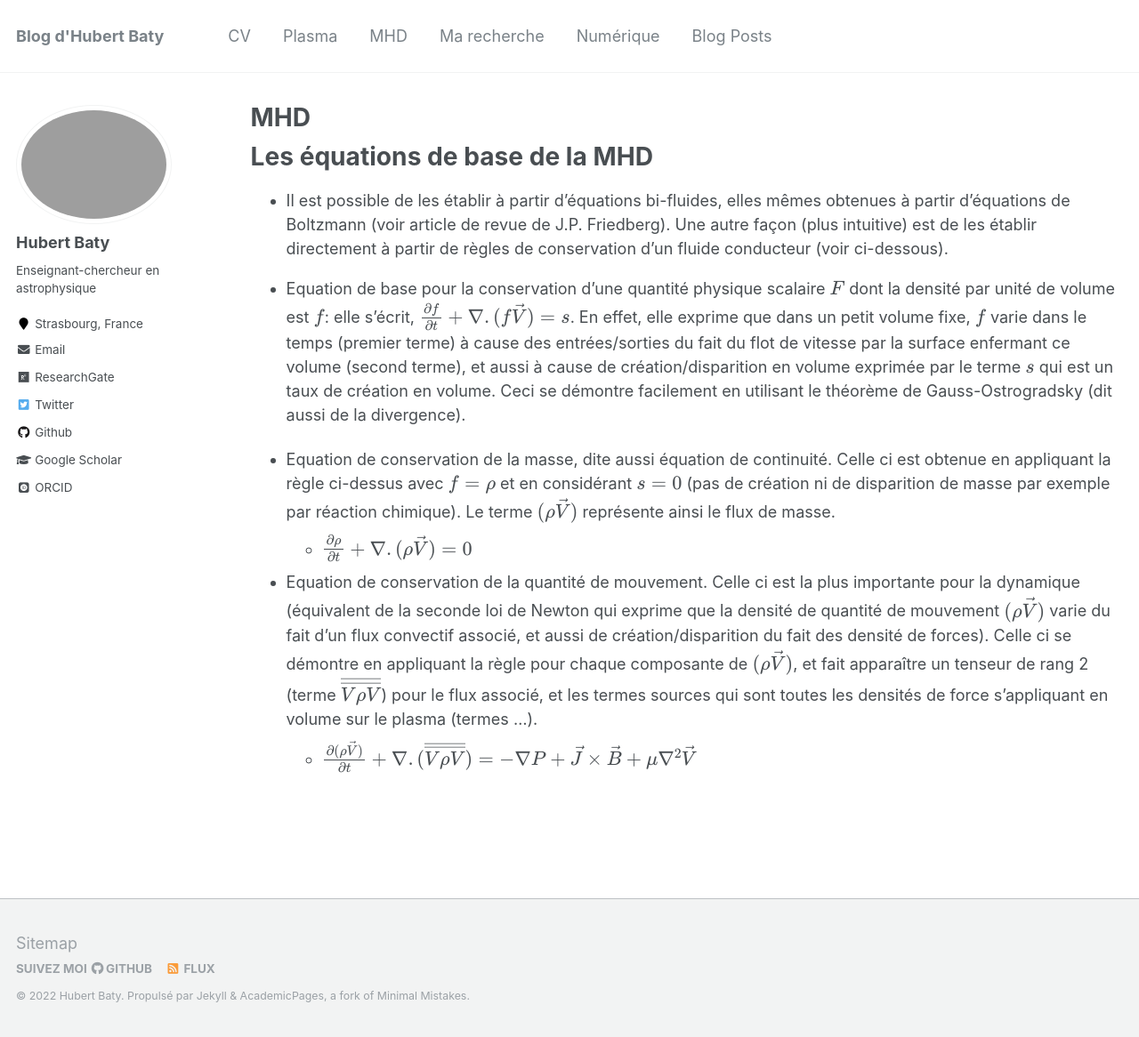
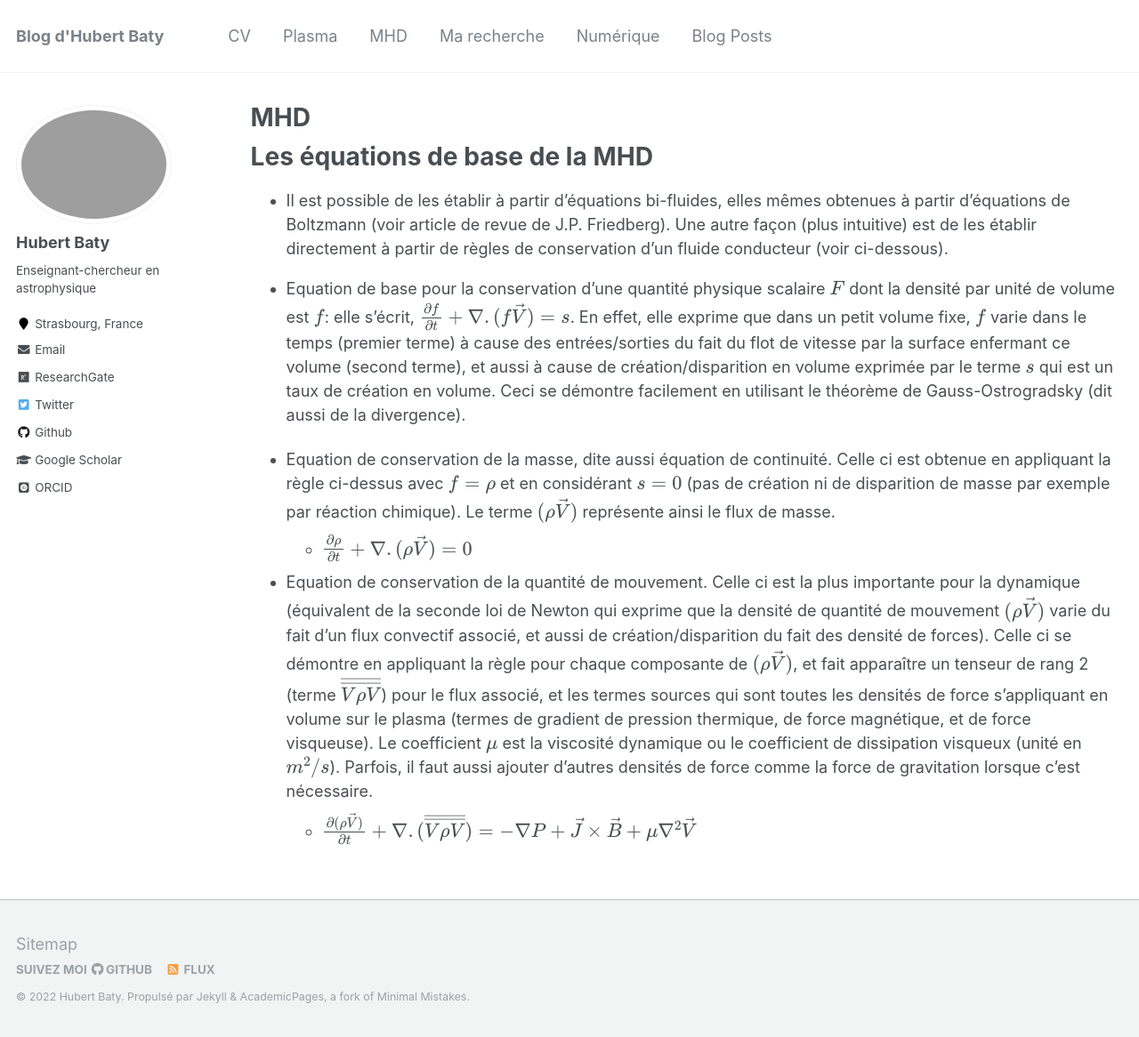
Before and after one commit to hubertbaty/hubertbaty.github.io, a Jekyll site: the page built from _pages/MHD.md, in a window 1280 px wide and 1166 px high. Shown: the whole window at 89% size. Built offline with Jekyll 4.4.1, drawn with Linux system fonts in a browser that asks for light colours; some web fonts are replaced; formulas are drawn with MathJax 3.

Commit message:
Update MHD.md

```diff
--- a/_pages/MHD.md
+++ b/_pages/MHD.md
@@ -18,5 +18,5 @@ Les équations de base de la MHD
   * $\frac {\partial \rho} {\partial t} + \nabla . (\rho \vec V) = 0$
 
 * Equation de conservation de la quantité de mouvement. Celle ci est la plus importante pour la dynamique (équivalent de la seconde loi de Newton qui exprime que la densité de quantité de mouvement $(\rho \vec V)$ varie du fait d'un flux convectif associé, et aussi de création/disparition du fait des densité de forces). Celle ci se démontre en appliquant la règle pour chaque composante de $(\rho \vec V)$, et fait apparaître un tenseur de rang 2 (terme $\overline{\overline {V \rho V }}$)
-pour le flux associé, et les termes sources qui sont toutes les densités de force s'appliquant en volume sur le plasma (termes ...).
+pour le flux associé, et les termes sources qui sont toutes les densités de force s'appliquant en volume sur le plasma (termes de gradient de pression thermique, de force magnétique, et de force visqueuse). Le coefficient $\mu$ est la viscosité dynamique ou le coefficient de dissipation visqueux (unité en $m^2/s$). Parfois, il faut aussi ajouter d'autres densités de force comme la force de gravitation lorsque c'est nécessaire.
   * $\frac {\partial (\rho \vec V)} {\partial t} + \nabla . ( \overline{\overline {V \rho V }} ) = - \nabla P + \vec J \times \vec B + \mu \nabla^2 \vec V $
```
